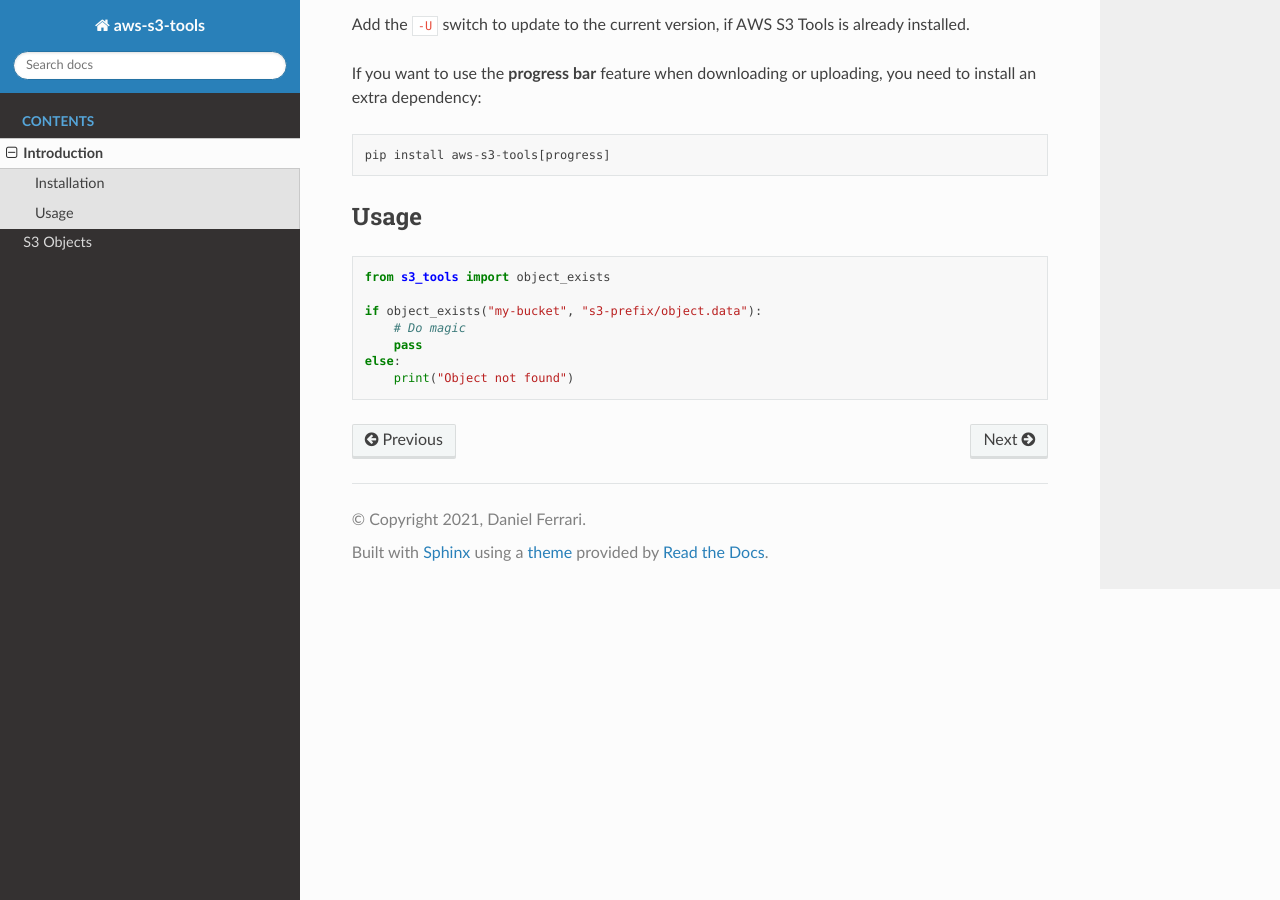
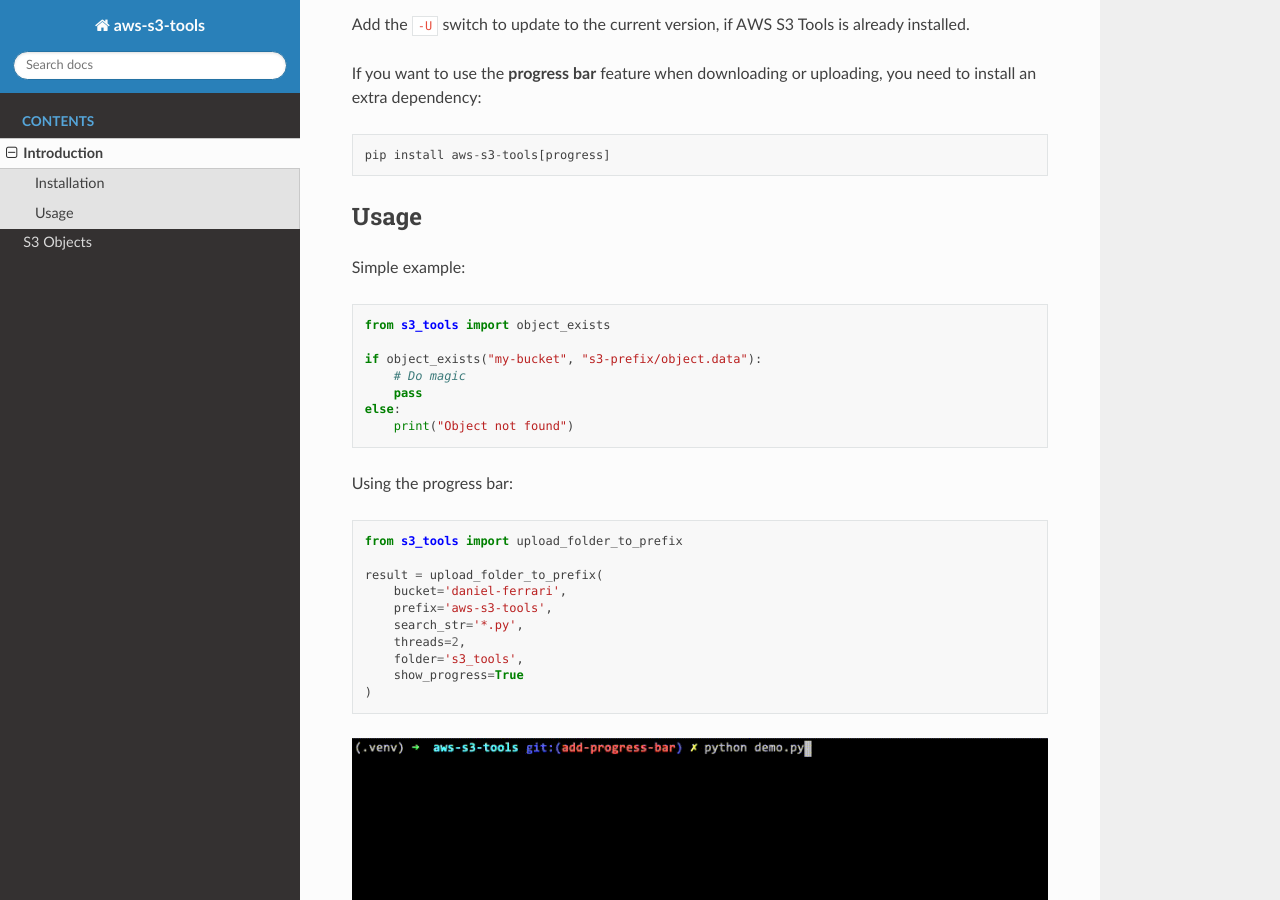
Before and after one commit to dlite-tools/aws-s3-tools, a Sphinx documentation site: the page built from docs/source/introduction.rst, in a window 1280 px wide and 900 px high, scrolled down 630 px. Built offline with Sphinx 7.4.7 and the Read the Docs theme 2.0.0, drawn with Linux system fonts in a browser that asks for light colours.

Commit message:
Add gif with progress bar demo

```diff
--- a/docs/source/introduction.rst
+++ b/docs/source/introduction.rst
@@ -31,6 +31,8 @@ If you want to use the **progress bar** feature when downloading or uploading, y
 Usage
 -----
 
+Simple example:
+
 .. code-block:: python
 
     from s3_tools import object_exists
@@ -40,3 +42,21 @@ Usage
         pass
     else:
         print("Object not found")
+
+Using the progress bar:
+
+.. code-block:: python
+
+    from s3_tools import upload_folder_to_prefix
+
+    result = upload_folder_to_prefix(
+        bucket='daniel-ferrari',
+        prefix='aws-s3-tools',
+        search_str='*.py',
+        threads=2,
+        folder='s3_tools',
+        show_progress=True
+    )
+
+.. image:: ./demo.gif
+    :alt: Animated GIF with progress bar
```
Also changed, not shown: README.md (+26 -7 lines), docs/source/demo.gif (added).
